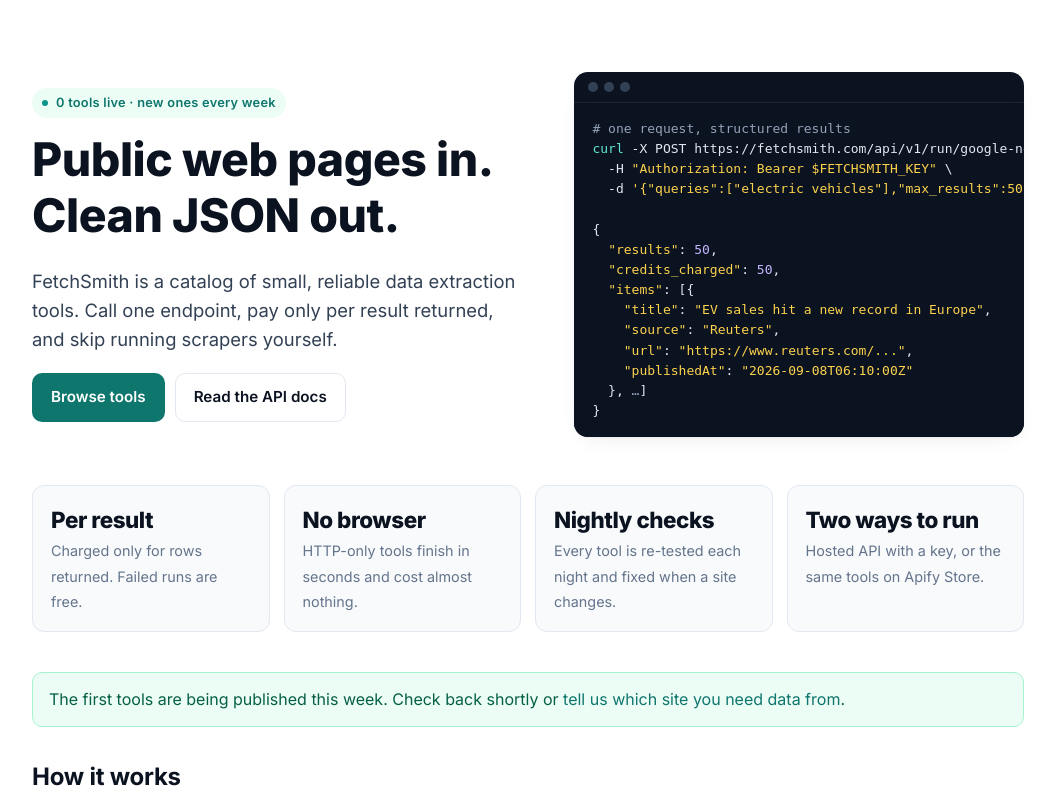
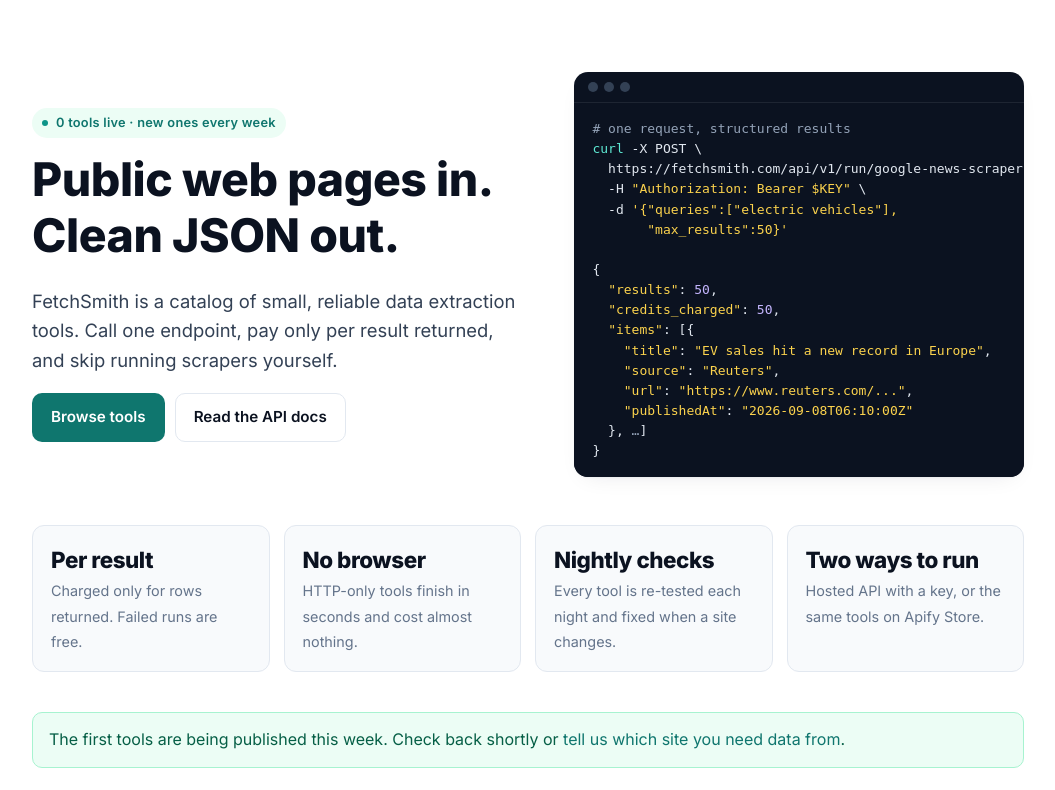
Before and after one commit to Fetchsmith/fetchsmith, a FastAPI app: page / in a window 1280 px wide. Shown: the part 61-851 px from the top of the page, without its empty margins (112-1167 px from the left). Run offline with FastAPI, Linux system fonts and the light colour scheme.

Commit message:
checkout-soon page, Apify primary CTA while Polar deferred, hero wrap

```diff
--- a/site/app.py
+++ b/site/app.py
@@ -68,6 +68,7 @@ def render(request, name, **ctx):
     ctx.setdefault("site_url", SITE_URL)
     ctx.setdefault("support_email", SUPPORT_EMAIL)
     ctx.setdefault("apify_user", env("APIFY_USERNAME", "fetchsmith"))
+    ctx.setdefault("checkout_live", bool(polar_products()))
     return tpl.TemplateResponse(request, name, ctx)
 
 # ---------- pages ----------
@@ -151,7 +152,7 @@ async def checkout(pack_id: str):
         raise HTTPException(404)
     pid = polar_products().get(pack_id)
     if not pid:
-        raise HTTPException(503, "Checkout is not configured yet. Email support@fetchsmith.com.")
+        return RedirectResponse(f"/checkout-soon?pack={pack_id}", status_code=303)
     async with httpx.AsyncClient(timeout=20) as cl:
         r = await cl.post(f"{POLAR_API}/checkouts/", headers=polar_headers(),
                           json={"products": [pid], "success_url": f"{SITE_URL}/welcome?checkout_id={{CHECKOUT_ID}}", "metadata": {"pack": pack_id}})
@@ -220,6 +221,10 @@ async def polar_webhook(request: Request):
                 await send_key_email(email, key, pack)
                 await notify_owner(f"FetchSmith sale: {pack['name']} ${pack['usd']}", f"Order {data.get('id')} from {email}. Credits granted: {pack['credits']}.")
     return {"ok": True}
+
+@app.get("/checkout-soon", response_class=HTMLResponse)
+def checkout_soon(request: Request, pack: str = ""):
+    return render(request, "checkout_soon.html", pack=pack, tools=public_tools())
 
 @app.get("/welcome", response_class=HTMLResponse)
 def welcome(request: Request, checkout_id: str = ""):
--- a/site/templates/home.html
+++ b/site/templates/home.html
@@ -8,9 +8,11 @@
     <div class="btns"><a class="btn" href="/tools">Browse tools</a><a class="btn ghost" href="/docs">Read the API docs</a></div>
   </div>
   <div class="term"><div class="bar"><i></i><i></i><i></i></div><pre><span class="c"># one request, structured results</span>
-<span class="k">curl</span> -X POST {{ site_url }}/api/v1/run/google-news-scraper \
-  -H <span class="s">"Authorization: Bearer $FETCHSMITH_KEY"</span> \
-  -d <span class="s">'{"queries":["electric vehicles"],"max_results":50}'</span>
+<span class="k">curl</span> -X POST \
+  {{ site_url }}/api/v1/run/google-news-scraper \
+  -H <span class="s">"Authorization: Bearer $KEY"</span> \
+  -d <span class="s">'{"queries":["electric vehicles"],
+       "max_results":50}'</span>
 
 {
   <span class="s">"results"</span>: <span class="n">50</span>,
--- a/site/templates/pricing.html
+++ b/site/templates/pricing.html
@@ -2,6 +2,7 @@
 {% block title %}Pricing — FetchSmith{% endblock %}
 {% block body %}
 <div style="padding-top:40px;text-align:center"><h1>Simple, prepaid pricing</h1><p class="lead" style="color:var(--ink-2);max-width:640px;margin:0 auto">Buy credits once, spend them across every tool. One credit is one returned result for most tools. Credits never expire.</p></div>
+{% if not checkout_live %}<p class="notice" style="max-width:720px;margin:24px auto">Hosted checkout is opening shortly. Until then, every tool runs on <a href="https://apify.com/{{ apify_user }}">Apify Store</a> with pay-per-event billing at the same per-result prices.</p>{% endif %}
 <div class="packs">
 {% for p in packs %}
   <div class="pack{% if loop.index == 2 %} hot{% endif %}">{% if loop.index == 2 %}<span class="tag">MOST POPULAR</span>{% endif %}<h3>{{ p.name }}</h3><div class="price">${{ p.usd }}</div><div class="per">{{ '{:,}'.format(p.credits) }} credits · ${{ '%.4f' % (p.usd / p.credits) }} per result</div><p style="color:var(--ink-2)">{{ p.blurb }}</p><a class="btn{% if loop.index != 2 %} dark{% endif %}" href="/checkout/{{ p.id }}">Buy {{ p.name }}</a></div>
--- a/site/templates/tool.html
+++ b/site/templates/tool.html
@@ -18,8 +18,9 @@
 <aside class="side">
   <div class="price">{{ t.credits_per_result or 1 }} credit <small>per result</small></div>
   <div class="muted">About ${{ '%.4f' % ((t.credits_per_result or 1) * 0.0025) }} per result on the Starter pack. Failed runs are free.</div>
-  <a class="btn" href="/pricing">Buy credits</a>
-  <a class="btn ghost" href="https://apify.com/{{ apify_user }}/{{ t.slug }}" rel="noopener">Run on Apify Store</a>
+{% if checkout_live %}  <a class="btn" href="/pricing">Buy credits</a>
+  <a class="btn ghost" href="https://apify.com/{{ apify_user }}/{{ t.slug }}" rel="noopener">Run on Apify Store</a>{% else %}  <a class="btn" href="https://apify.com/{{ apify_user }}/{{ t.slug }}" rel="noopener">Run on Apify Store</a>
+  <a class="btn ghost" href="/pricing">Hosted API pricing</a>{% endif %}
   <ul><li>HTTP-only, no browser</li><li>Re-tested nightly</li><li>JSON, CSV or Excel output</li><li><a href="https://github.com/Fetchsmith/fetchsmith/tree/main/actors/{{ t.slug }}" rel="noopener">Source code</a></li></ul>
 </aside>
 </div>
```
Also changed, not shown: site/templates/checkout_soon.html (added, +11 -0 lines).
